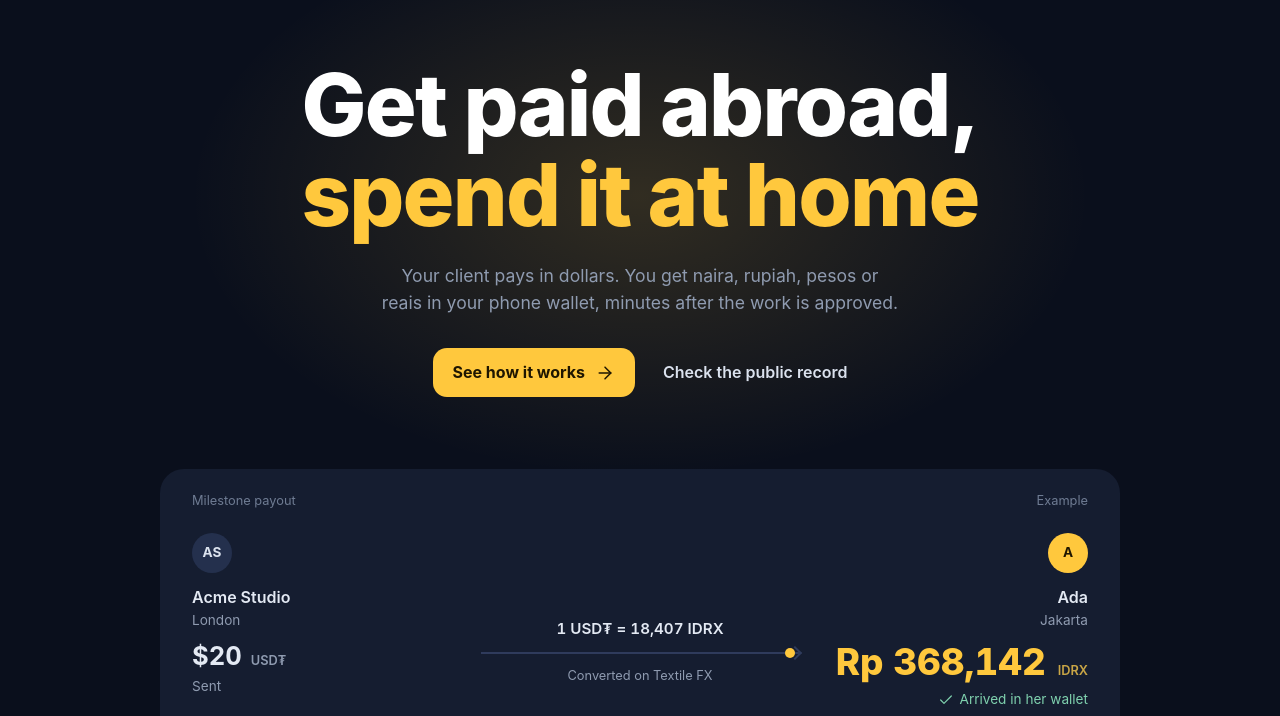
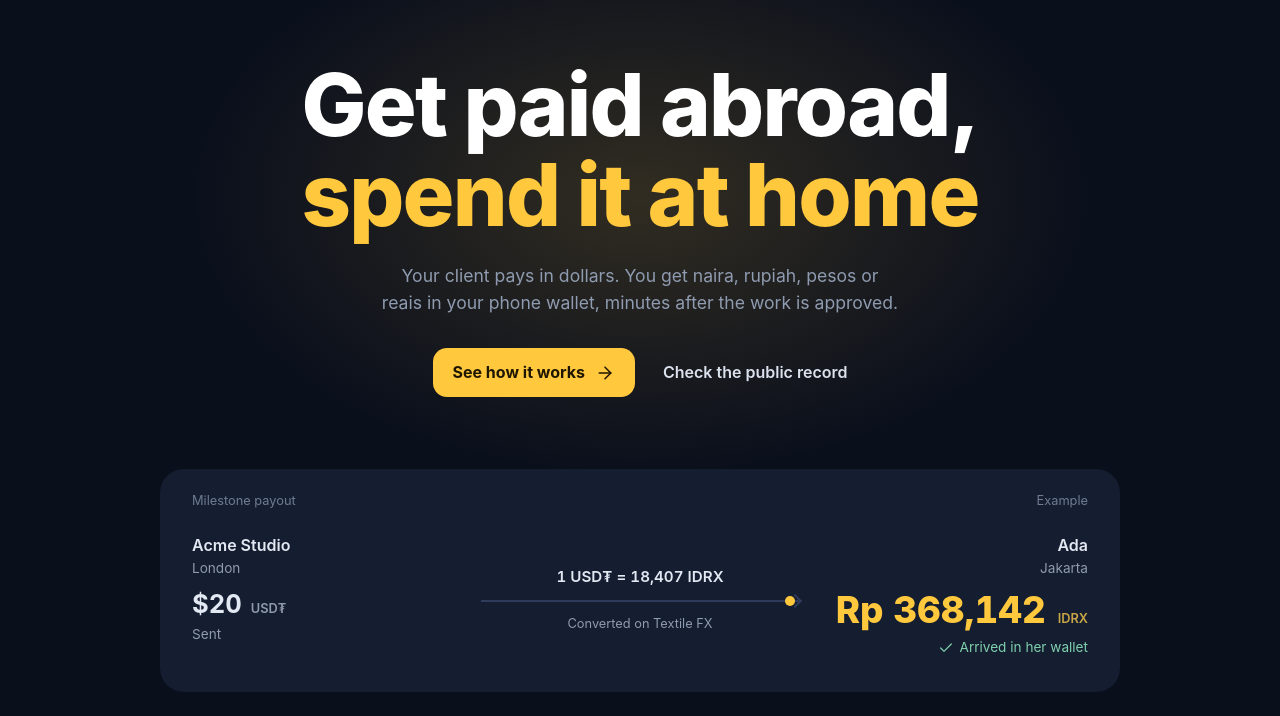
Before and after one commit to JoelEmmanuelCloud/tranox, a website: page web/index.html in a window 1280 px wide. Shown: the part 84-800 px from the top of the page. Drawn offline with Linux system fonts and the light colour scheme; files that its build step writes are made by us from their sources; files whose address does not match are found by name.

Commit message:
web: remove the name badges from the payout strip

```diff
--- a/web/index.html
+++ b/web/index.html
@@ -50,7 +50,6 @@
         <figcaption class="route-head"><span>Milestone payout</span><span>Example</span></figcaption>
         <div class="route-body">
           <div class="party">
-            <span class="avatar" aria-hidden="true">AS</span>
             <div class="party-name">Acme Studio</div>
             <div class="party-city">London</div>
             <div class="party-amt tnum">$20 <small>USD₮</small></div>
@@ -62,7 +61,6 @@
             <div class="bridge-via">Converted on Textile FX</div>
           </div>
           <div class="party party-end">
-            <span class="avatar avatar-gold" aria-hidden="true">A</span>
             <div class="party-name">Ada</div>
             <div class="party-city">Jakarta</div>
             <div class="party-amt party-get tnum">Rp 368,142 <small>IDRX</small></div>
--- a/web/styles.css
+++ b/web/styles.css
@@ -87,8 +87,6 @@ img, svg { display: block; }
 .route-body { display: grid; grid-template-columns: 1fr minmax(200px, 1.2fr) 1fr; align-items: start; gap: 24px; }
 .party { min-width: 0; }
 .party-end { text-align: right; }
-.avatar { width: 40px; height: 40px; border-radius: 50%; display: inline-grid; place-items: center; font-size: .85rem; font-weight: 700; color: #dbe2ee; background: #24304d; margin-bottom: 12px; }
-.avatar-gold { color: var(--gold-ink); background: var(--gold); }
 .party-name { color: #e3e9f3; font-weight: 600; }
 .party-city { color: var(--muted-dark); font-size: .85rem; margin-bottom: 10px; }
 .party-amt { color: #e3e9f3; font-size: 1.6rem; font-weight: 700; line-height: 1.15; white-space: nowrap; }
@@ -98,7 +96,7 @@ img, svg { display: block; }
 .party-note { color: var(--muted-dark); font-size: .85rem; margin-top: 6px; display: inline-flex; align-items: center; gap: 6px; }
 .party-ok { color: #7fd1ae; }
 .party-ok .icon { width: 16px; height: 16px; }
-.bridge { text-align: center; margin-top: 84px; }
+.bridge { text-align: center; margin-top: 32px; }
 .bridge-rate { color: #e3e9f3; font-weight: 600; font-size: .95rem; }
 .bridge-line { position: relative; height: 2px; margin: 12px 0; background: #2f3b5c; }
 .bridge-line::after { content: ""; position: absolute; right: -1px; top: -4px; width: 8px; height: 8px; border-top: 2px solid #2f3b5c; border-right: 2px solid #2f3b5c; transform: rotate(45deg); }
```
